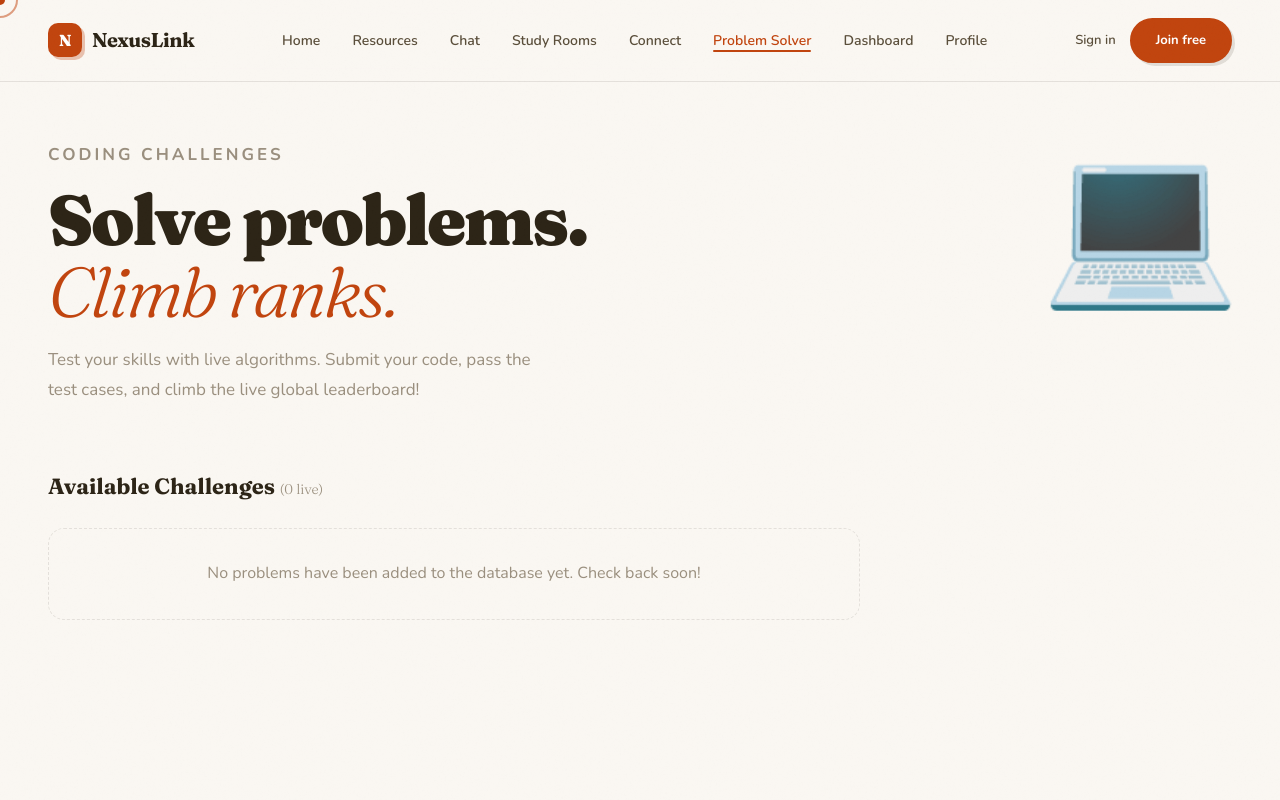
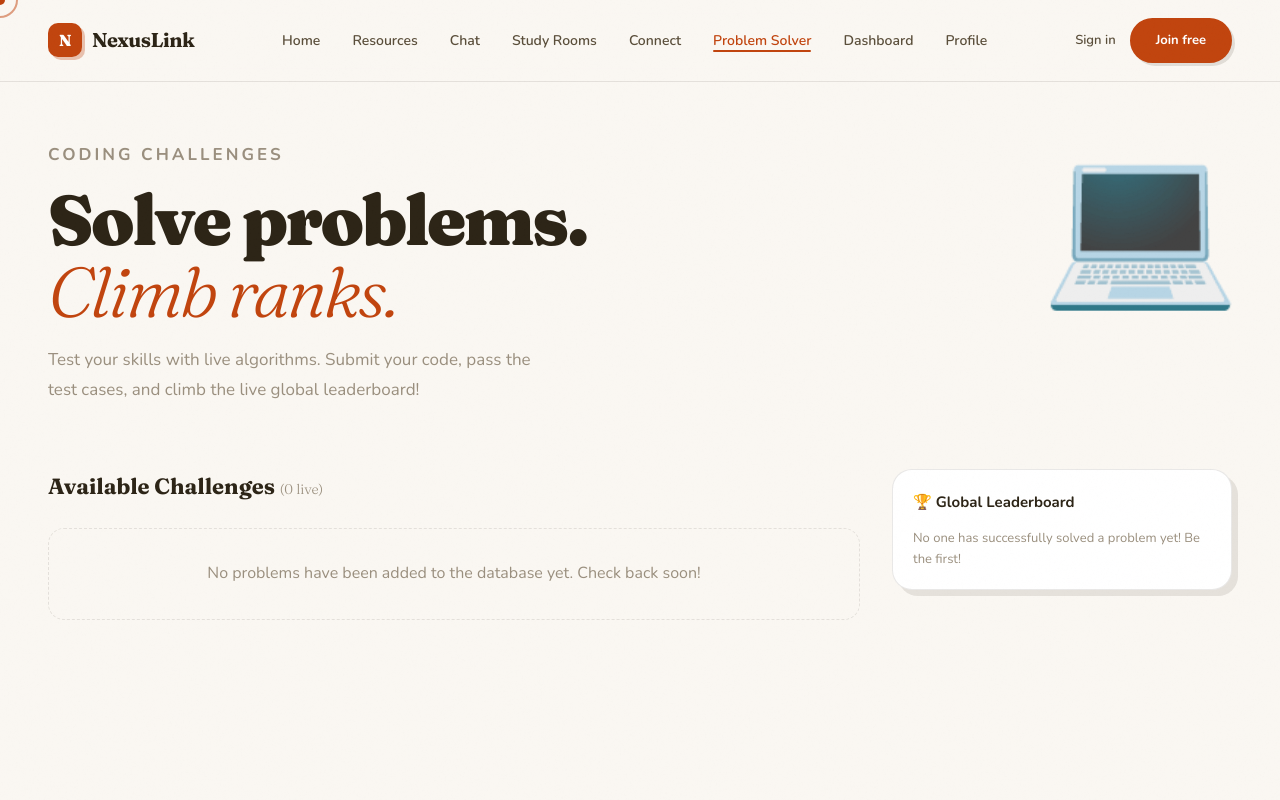
Before and after one commit to Karthim8/Django_Project, a Django app: page /contest/ in a window 1280 px wide. Run offline with Django 5.2, Linux system fonts and the light colour scheme; data comes from the database, SQL or seed files in the repository; data that the repository does not hold is empty; parts of the project's set-up code (start-up, migrations or seed data) failed here and were passed over; some libraries are stand-ins or nearby versions; some web fonts are replaced.

Commit message:
Added the coding platform

```diff
--- a/coding_challenge/templates/coding_challenge/problem_list.html
+++ b/coding_challenge/templates/coding_challenge/problem_list.html
@@ -79,7 +79,12 @@
               <span class="rpc-subject-pill" style="background:var(--mint-light);color:var(--sage)">Python 3</span>
               <span class="pill pill--green"><span class="blink-dot"></span> Live</span>
             </div>
-            <div class="rpc-name" style="font-size:24px; margin-bottom:8px;">{{ problem.title }}</div>
+            <div class="rpc-name" style="font-size:24px; margin-bottom:8px; display:flex; align-items:center; gap:12px;">
+              {{ problem.title }}
+              {% if problem.id in solved_problem_ids %}
+              <span style="font-size:12px; font-weight:700; background:var(--mint-mid); color:white; padding:4px 10px; border-radius:20px; box-shadow:var(--clay-shadow);">✓ Solved</span>
+              {% endif %}
+            </div>
             <div class="rpc-desc">{{ problem.description|truncatewords:20 }}</div>
           </div>
           <div>
@@ -93,6 +98,25 @@
         {% endfor %}
       </div>
     </div>
+
+    <!-- SIDEBAR -->
+    <aside class="rooms-sidebar">
+      <div class="clay-card active-rooms-widget reveal">
+        <h4 style="font-family:var(--font-heading); color:var(--ink);">🏆 Global Leaderboard</h4>
+        {% for lb_user in leaderboard %}
+        <div class="arw-item" style="align-items:center;">
+          <div class="arw-dot" style="background:var(--mint-mid); box-shadow:none;"></div>
+          <div class="arw-info" style="flex:1;">
+            <div class="arw-name" style="font-size:15px;">{{ lb_user.username }}</div>
+            <div class="arw-count" style="color:var(--sage); font-weight:700;">{{ lb_user.solved_count }} Solved</div>
+          </div>
+          <div style="font-size:16px; font-weight:800; color:var(--muted);">#{{ forloop.counter }}</div>
+        </div>
+        {% empty %}
+        <div style="font-size:13px; color:var(--muted); margin-top:8px;">No one has successfully solved a problem yet! Be the first!</div>
+        {% endfor %}
+      </div>
+    </aside>
   </div>
 </div>
 
--- a/coding_challenge/views.py
+++ b/coding_challenge/views.py
@@ -9,6 +9,9 @@ from django.contrib.auth.decorators import login_required
 from django.views.decorators.csrf   import csrf_exempt
 from channels.layers                import get_channel_layer
 from asgiref.sync                   import async_to_sync
+from django.db.models               import Max, Count, Q
+from django.contrib.auth            import get_user_model
+
 from .models                        import Problem, Submission
 from .judge0                        import judge_submission
 
@@ -51,7 +54,21 @@ def get_leaderboard(problem_id: int) -> list:
 
 def problem_list(request):
     problems = Problem.objects.all().order_by("-created_at")
-    return render(request, "coding_challenge/problem_list.html", {"problems": problems})
+
+    solved_problem_ids = []
+    if request.user.is_authenticated:
+        solved_problem_ids = set(Submission.objects.filter(student=request.user, status='accepted').values_list('problem_id', flat=True))
+
+    User = get_user_model()
+    leaderboard = User.objects.annotate(
+        solved_count=Count('cc_submissions__problem', filter=Q(cc_submissions__status='accepted'), distinct=True)
+    ).filter(solved_count__gt=0).order_by('-solved_count')[:10]
+
+    return render(request, "coding_challenge/problem_list.html", {
+        "problems": problems,
+        "solved_problem_ids": solved_problem_ids,
+        "leaderboard": leaderboard
+    })
 
 
 def problem_detail(request, problem_id: int):
```
